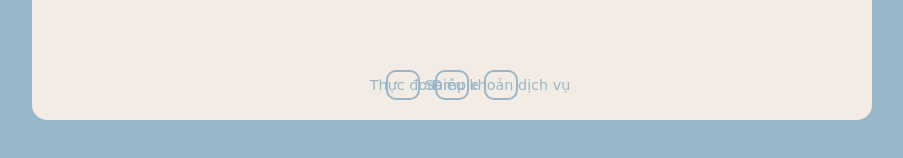
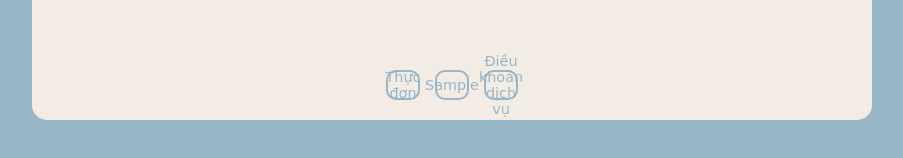
Before and after one commit to hong203/mihichan-web-profile, a React (Vite) app: page / in a window 1280 px wide. Shown: the part 540-698 px from the top of the page, without its empty margins (188-1091 px from the left). Built offline with nearby package versions, Linux system fonts and the light colour scheme; the HTML template or start-up script is replaced by a standard one.

Commit message:
Fix button styling: allow text wrapping to prevent overflow

```diff
--- a/src/App.css
+++ b/src/App.css
@@ -111,8 +111,10 @@
   cursor: pointer;
   font-size: 0.9em;
   transition: background 0.3s, color 0.3s;
-  white-space: nowrap;
   text-align: center;
+  max-width: 160px;
+  word-wrap: break-word;
+  overflow-wrap: break-word;
 }
 
 .buttons button:hover {
```
